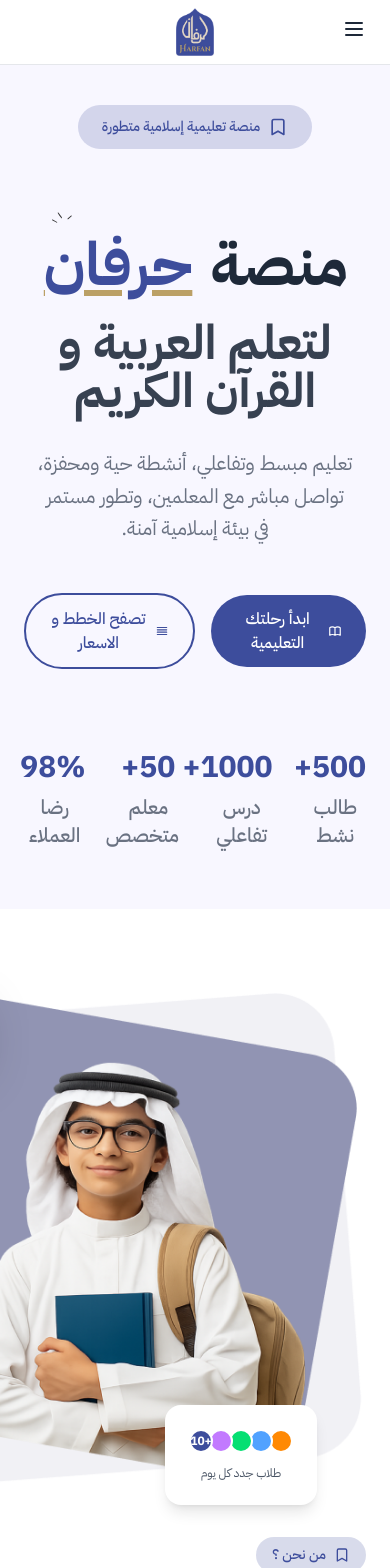
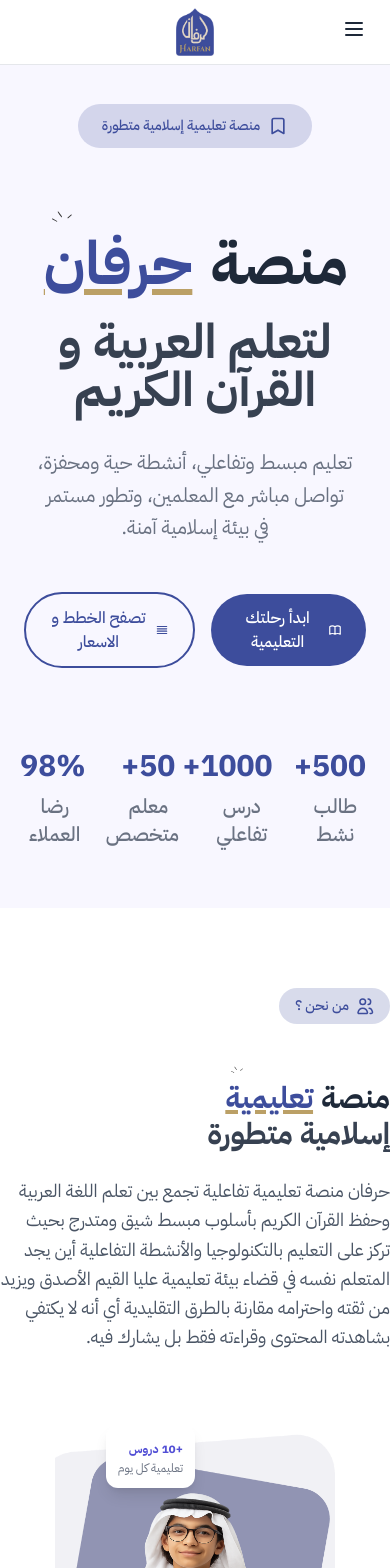
Before and after one commit to AchrafLarbi/harfan, a React (Vite) app: page / in a window 390 px wide. Shown: the top 1568 px of the page. Built offline with nearby package versions, Linux system fonts and the light colour scheme.

Commit message:
forth commit

```diff
--- a/src/components/Landing.jsx
+++ b/src/components/Landing.jsx
@@ -7,8 +7,10 @@ export default function Landing() {
   return (
     <div>
       <Navbar />
-      <Home />
-      <About />
+      <div className="pt-16 lg:pt-20">
+        <Home />
+        <About />
+      </div>
     </div>
   );
 }
--- a/src/components/Navbar.jsx
+++ b/src/components/Navbar.jsx
@@ -39,6 +39,7 @@ const XIcon = () => (
 export default function ArabicNavbar() {
   const [isMenuOpen, setIsMenuOpen] = useState(false);
   const [activeSection, setActiveSection] = useState("home");
+  const [isScrolled, setIsScrolled] = useState(false);
 
   const navigationItems = [
     { label: "الرئيسية", href: "#home", id: "home" },
@@ -49,17 +50,23 @@ export default function ArabicNavbar() {
     { label: "تسجيل الدخول", href: "/login", id: "login" }, // keep login as a route
   ];
 
-  // Function to detect active section
+  // Function to detect active section and scroll state
   useEffect(() => {
     const handleScroll = () => {
+      const scrollPosition = window.scrollY;
+
+      // Update scroll state for navbar styling
+      setIsScrolled(scrollPosition > 10);
+
+      // Update active section
       const sections = navigationItems.filter((item) => item.id !== "login");
-      const scrollPosition = window.scrollY + 100; // Add offset for better detection
+      const offsetScrollPosition = scrollPosition + 100; // Add offset for better detection
 
       for (let i = sections.length - 1; i >= 0; i--) {
         const section = document.getElementById(sections[i].id);
         if (section) {
           const sectionTop = section.offsetTop;
-          if (scrollPosition >= sectionTop) {
+          if (offsetScrollPosition >= sectionTop) {
             setActiveSection(sections[i].id);
             break;
           }
@@ -87,7 +94,11 @@ export default function ArabicNavbar() {
 
   return (
     <nav
-      className="bg-white text-gray-800 border-b border-gray-200 relative"
+      className={`text-gray-800 border-b border-gray-200 fixed top-0 left-0 right-0 z-50 transition-all duration-300 ${
+        isScrolled
+          ? "shadow-lg backdrop-blur-xl bg-white/80"
+          : "shadow-none  backdrop-blur-none"
+      }`}
       dir="rtl"
     >
       <div className="max-w-7xl mx-auto px-6 sm:px-8 lg:px-12">
--- a/src/components/landing/About.jsx
+++ b/src/components/landing/About.jsx
@@ -4,40 +4,72 @@ import background from "../../assets/landing/background.png";
 export default function About() {
   return (
     <section id="about" className="py-20 bg-white" dir="rtl">
-      <div className="max-w-7xl mx-auto px-6">
+      <div className="max-w-7xl mx-auto ">
         <div className="grid lg:grid-cols-2 gap-12 items-center">
-          {/* Right side - Content */}
-          <div className="order-2 lg:order-1">
+          {/* Right side - Content - Shows first on mobile */}
+          <div className="order-1 lg:order-1">
             {/* Top badge */}
             <div className="inline-flex items-center gap-2 bg-[#3D4D9C33] rounded-full px-4 py-2 mb-8">
               <svg
+                width="17"
+                height="17"
+                viewBox="0 0 17 17"
+                fill="none"
                 xmlns="http://www.w3.org/2000/svg"
-                width="16"
-                height="16"
-                viewBox="0 0 24 24"
-                fill="none"
-                stroke="currentColor"
-                strokeWidth="2"
-                strokeLinecap="round"
-                strokeLinejoin="round"
-                className="text-primary"
               >
-                <path d="m19 21-7-4-7 4V5a2 2 0 0 1 2-2h10a2 2 0 0 1 2 2v16z" />
+                <path
+                  d="M12.1223 10.25C14.2469 10.25 15.1171 12.3979 15.4684 13.946C15.6581 14.782 14.967 15.5 14.0917 15.5H13.1443M11.1002 6.5C12.6525 6.5 13.6554 5.26878 13.6554 3.75C13.6554 2.23122 12.6525 1 11.1002 1M9.53469 15.5H1.9339C1.35693 15.5 0.902945 15.0317 1.01791 14.4785C1.33533 12.9512 2.37199 10.25 5.73429 10.25C9.0966 10.25 10.1333 12.9512 10.4507 14.4785C10.5656 15.0317 10.1117 15.5 9.53469 15.5ZM8.545 3.75C8.545 5.26878 7.2866 6.5 5.73429 6.5C4.18198 6.5 2.92359 5.26878 2.92359 3.75C2.92359 2.23122 4.18198 1 5.73429 1C7.2866 1 8.545 2.23122 8.545 3.75Z"
+                  stroke="#3D4D9C"
+                  stroke-width="1.5"
+                  stroke-linecap="round"
+                  stroke-linejoin="round"
+                />
               </svg>
+
               <span className="text-primary font-medium text-sm">من نحن ؟</span>
             </div>
 
             {/* Main heading */}
-            <h2 className="text-4xl lg:text-5xl font-bold text-gray-800 mb-8 leading-tight">
-              منصة تعليمية
-              <br />
-              <span className="text-primary underline decoration-secondary decoration-4 underline-offset-8">
-                إسلامية متطورة
-              </span>
-            </h2>
+            <div className="mb-6">
+              <h1 className="text-3xl sm:text-4xl md:text-5xl lg:text-6xl font-bold  sm:mb-6 flex items-end justify-start gap-2 sm:gap-4">
+                <span className="text-gray-800 font-bold">منصة</span>
+                <div className="flex flex-col items-start text-primary relative">
+                  {/* SVG icon positioned above the text */}
+                  <svg
+                    width="30"
+                    height="25"
+                    viewBox="0 0 51 43"
+                    fill="none"
+                    xmlns="http://www.w3.org/2000/svg"
+                    className="w-6 h-5 sm:w-8 sm:h-7 md:w-10 md:h-8 lg:w-10 lg:h-9 mt-1 mr-16 sm:mr-20 md:mr-24 lg:mr-36"
+                  >
+                    <path
+                      d="M24.8212 21.6974C24.5925 21.506 24.3978 21.363 24.228 21.1953C22.5079 19.507 21.2761 17.5742 20.2323 15.5562C20.1109 15.3194 20.0231 15.0561 20.015 14.8085C20.0102 14.6749 20.1566 14.4873 20.3063 14.4137C20.42 14.3592 20.6791 14.41 20.7888 14.4909C21.0002 14.6423 21.1914 14.8334 21.3354 15.038C22.289 16.3856 23.2338 17.7351 24.1666 19.0909C24.5139 19.5988 24.846 20.1177 25.1813 20.632C25.296 20.8029 25.3987 20.9801 25.487 21.1562C25.5911 21.3529 25.5843 21.568 25.3546 21.6695C25.2025 21.7356 25.0663 21.8223 24.8212 21.6974Z"
+                      fill="#333333"
+                    />
+                    <path
+                      d="M37.6756 19.4055C37.4764 19.6037 37.2627 19.8445 37.0219 20.059C36.0685 20.9033 35.1152 21.7475 34.1539 22.5815C33.9445 22.7621 33.6937 22.9153 33.4391 23.0416C33.1004 23.2124 32.8109 23.1835 32.5892 23.0144C32.3676 22.8452 32.3275 22.6 32.5249 22.3072C32.6578 22.1064 32.8115 21.8975 32.9993 21.7371C34.2444 20.6919 35.5007 19.6523 36.7593 18.6201C36.9005 18.5047 37.0783 18.4017 37.2638 18.3526C37.7235 18.2247 38.0944 18.5261 37.9619 18.9207C37.9075 19.0741 37.7845 19.2174 37.6756 19.4055Z"
+                      fill="#333333"
+                    />
+                    <path
+                      d="M13.6923 24.7312C13.4434 24.5794 13.2138 24.4 12.9962 24.2142C12.8033 24.0472 12.7319 23.836 12.8546 23.6175C12.9602 23.434 13.304 23.3531 13.6018 23.4674C14.0007 23.6208 14.402 23.7816 14.7656 23.9855C15.8617 24.6003 16.9505 25.2363 18.0306 25.8741C18.3877 26.0873 18.7319 26.3189 19.0696 26.5597C19.1848 26.6434 19.2928 26.7483 19.3512 26.8593C19.5225 27.1651 19.2941 27.4484 18.9072 27.4074C18.6895 27.3838 18.4585 27.3036 18.2691 27.2071C17.6292 26.9122 14.575 25.2622 13.6923 24.7312Z"
+                      fill="#333333"
+                    />
+                  </svg>
+
+                  {/* Text with underline positioned below the SVG */}
+                  <span className="font-bold underline decoration-secondary decoration-4 ">
+                    تعليمية
+                  </span>
+                </div>
+              </h1>
+              <h2 className="text-3xl sm:text-4xl md:text-5xl lg:text-6xl font-bold text-[#374151]">
+                إسلامية متطورة{" "}
+              </h2>
+            </div>
 
             {/* Description */}
-            <p className="text-lg text-gray-600 leading-relaxed mb-8">
+            <p className="text-lg sm:text-xl md:text-2xl lg:text-3xl text-gray-600 leading-relaxed mb-8">
               حرفان منصة تعليمية تفاعلية تجمع بين تعلم اللغة العربية وحفظ القرآن
               الكريم بأسلوب مبسط شيق ومتدرج بحيث تركز على التعليم بالتكنولوجيا
               والأنشطة التفاعلية أين يجد المتعلم نفسه في قضاء بيئة تعليمية عليا
@@ -48,10 +80,10 @@ export default function About() {
             {/* Statistics section */}
           </div>
 
-          {/* Left side - Image */}
-          <div className="order-1 lg:order-2 relative flex justify-center items-center">
+          {/* Left side - Image - Shows second on mobile */}
+          <div className="order-2 lg:order-2 relative flex justify-center items-center">
             {/* Container with same positioning for background and kid image */}
-            <div className="relative min-w-[500px] min-h-[500px] ">
+            <div className="relative min-w-[280px] min-h-[320px] sm:min-w-[350px] sm:min-h-[400px] md:min-w-[420px] md:min-h-[450px] lg:min-w-[500px] lg:min-h-[500px]">
               {/* Background image */}
               <img
                 src={background}
@@ -67,8 +99,8 @@ export default function About() {
               />
 
               {/* Top badge */}
-              <div className="absolute -top-4 right-3/4 bg-white rounded-2xl px-6 py-6 shadow-2xl z-20 ">
-                <span className="text-[#524FD5] font-bold text-md">
+              <div className="absolute -top-2 right-1/2 sm:-top-3 sm:right-2/3 md:-top-4 md:right-3/4 lg:-top-4 lg:right-3/4 bg-white rounded-xl sm:rounded-2xl px-3 py-3 sm:px-4 sm:py-4 lg:px-6 lg:py-6 shadow-lg sm:shadow-xl lg:shadow-2xl z-20">
+                <span className="text-[#524FD5] font-bold text-xs sm:text-sm lg:text-md">
                   +10 دروس
                 </span>
                 <p className="text-gray-500 font-normal text-xs">
@@ -76,17 +108,15 @@ export default function About() {
                 </p>
               </div>
 
-              {/* Kid image - positioned to not be cropped */}
-
               {/* Bottom profile section */}
-              <div className="absolute -bottom-4 left-3/4 transform -translate-x-1/2 bg-white rounded-2xl px-6 py-6 shadow-lg z-20">
-                <div className="flex flex-col items-start gap-3">
+              <div className="absolute -bottom-2 left-1/2 sm:-bottom-3 sm:left-2/3 md:-bottom-4 md:left-3/4 lg:-bottom-4 lg:left-3/4 transform -translate-x-1/2 bg-white rounded-xl sm:rounded-2xl px-3 py-3 sm:px-4 sm:py-4 lg:px-6 lg:py-6 shadow-lg z-20">
+                <div className="flex flex-col items-start gap-2 sm:gap-3">
                   <div className="flex -space-x-1">
-                    <div className="w-6 h-6 rounded-full bg-orange-400 border-2 border-white"></div>
-                    <div className="w-6 h-6 rounded-full bg-blue-400 border-2 border-white"></div>
-                    <div className="w-6 h-6 rounded-full bg-green-400 border-2 border-white"></div>
-                    <div className="w-6 h-6 rounded-full bg-purple-400 border-2 border-white"></div>
-                    <div className="w-6 h-6 rounded-full bg-primary border-2 border-white flex items-center justify-center">
+                    <div className="w-4 h-4 sm:w-5 sm:h-5 lg:w-6 lg:h-6 rounded-full bg-orange-400 border-2 border-white"></div>
+                    <div className="w-4 h-4 sm:w-5 sm:h-5 lg:w-6 lg:h-6 rounded-full bg-blue-400 border-2 border-white"></div>
+                    <div className="w-4 h-4 sm:w-5 sm:h-5 lg:w-6 lg:h-6 rounded-full bg-green-400 border-2 border-white"></div>
+                    <div className="w-4 h-4 sm:w-5 sm:h-5 lg:w-6 lg:h-6 rounded-full bg-purple-400 border-2 border-white"></div>
+                    <div className="w-4 h-4 sm:w-5 sm:h-5 lg:w-6 lg:h-6 rounded-full bg-primary border-2 border-white flex items-center justify-center">
                       <span className="text-white text-xs font-bold">+10</span>
                     </div>
                   </div>
```
